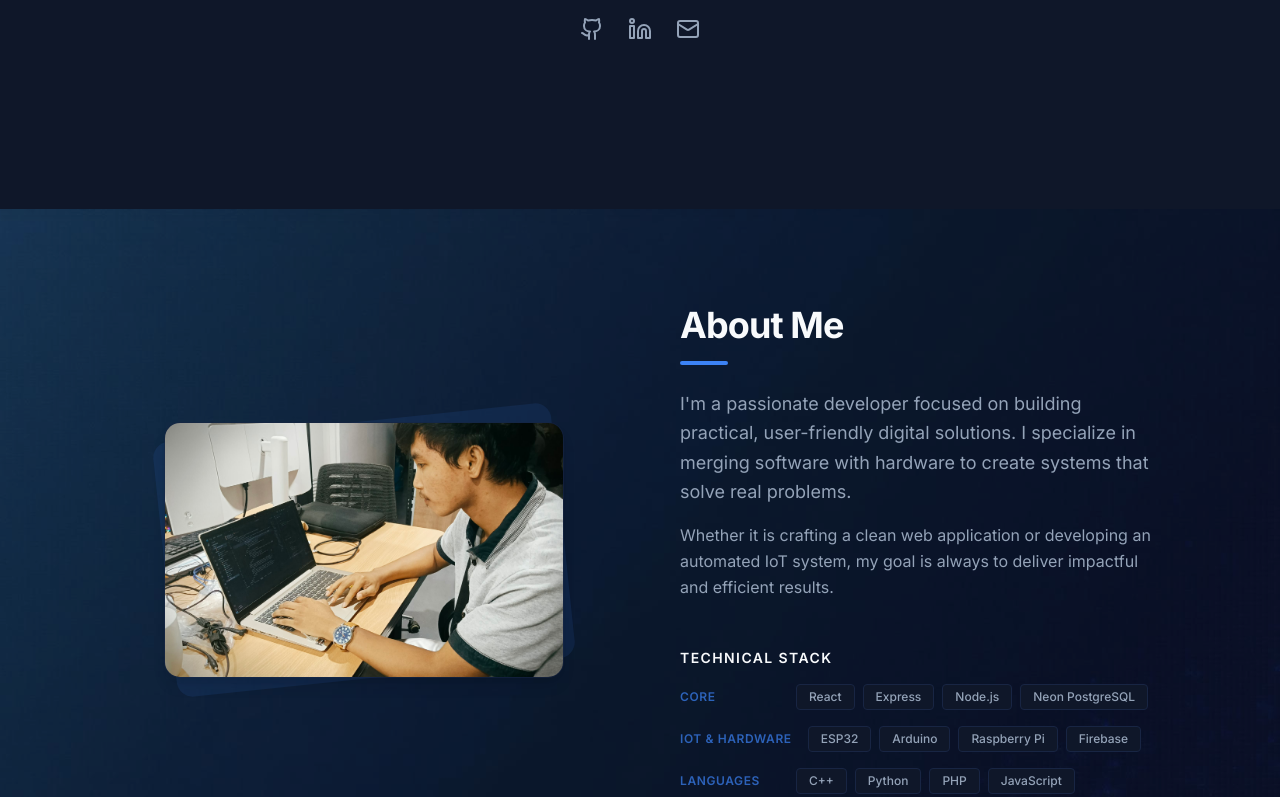
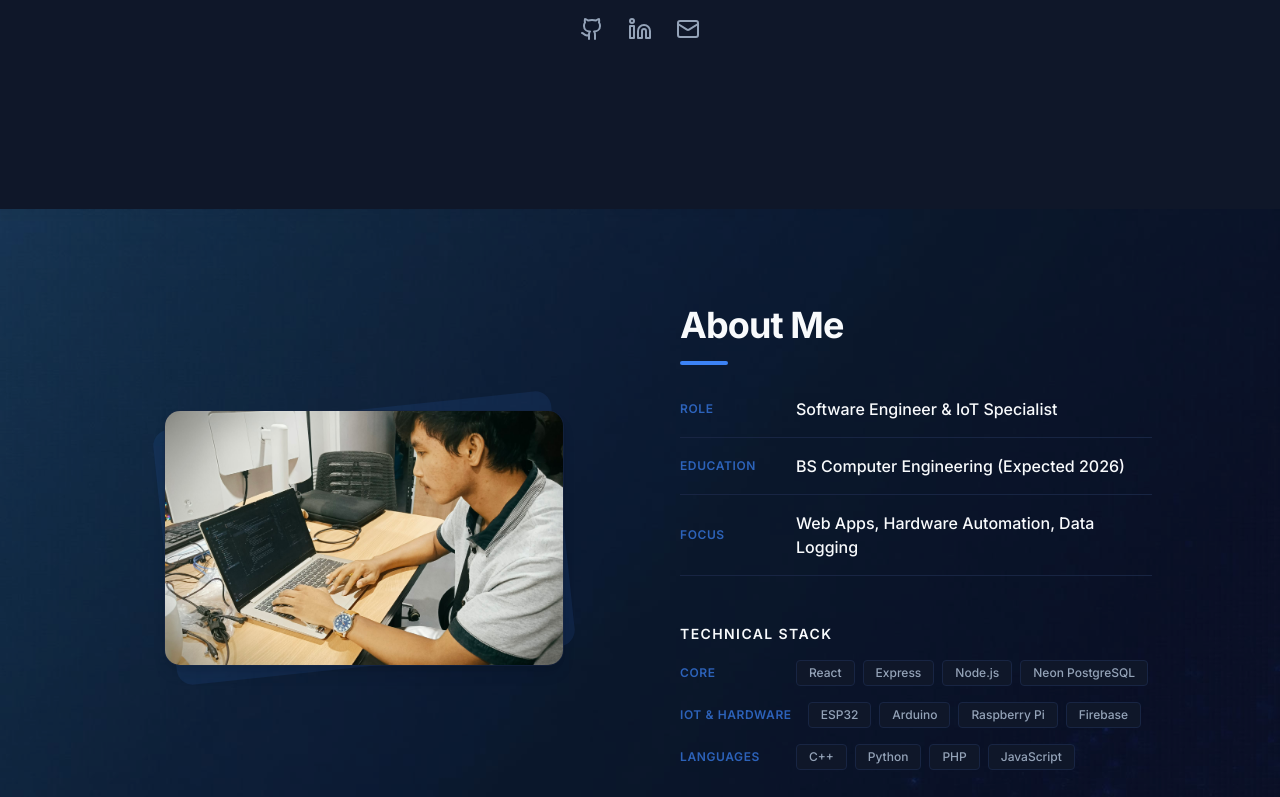
Before and after one commit to gmarxdev/gielo-bandoy-portfolio, a React (Vite) app: page / in a window 1280 px wide. Shown: the part 591-1388 px from the top of the page. Built offline with nearby package versions, Linux system fonts and the light colour scheme; no server answers; the database is empty; the HTML template or start-up script is replaced by a standard one.

Commit message:
update about section

```diff
--- a/src/components/AboutSection.tsx
+++ b/src/components/AboutSection.tsx
@@ -47,15 +47,39 @@ const AboutSection = () => {
 
             {/* ── Bio & Skills ── */}
             <div className="order-1 md:order-2 space-y-8">
-              <div className="space-y-4">
-                <h2 className="text-3xl md:text-4xl font-bold tracking-tight">About Me</h2>
-                <div className="w-12 h-1 bg-primary rounded-full" />
-                <p className="text-lg text-muted-foreground leading-relaxed pt-2">
-                  I'm a passionate developer focused on building practical, user-friendly digital solutions. I specialize in merging software with hardware to create systems that solve real problems.
-                </p>
-                <p className="text-muted-foreground leading-relaxed">
-                  Whether it is crafting a clean web application or developing an automated IoT system, my goal is always to deliver impactful and efficient results.
-                </p>
+              <div className="space-y-6">
+                <div>
+                  <h2 className="text-3xl md:text-4xl font-bold tracking-tight mb-4">About Me</h2>
+                  <div className="w-12 h-1 bg-primary rounded-full" />
+                </div>
+
+                {/* Stat Sheet Info */}
+                <div className="space-y-4 pt-2">
+                  <div className="flex flex-col sm:flex-row sm:items-center gap-2 sm:gap-4 border-b border-border pb-4">
+                    <span className="text-xs font-semibold text-primary/70 uppercase tracking-wider min-w-[100px]">
+                      Role
+                    </span>
+                    <span className="text-foreground font-medium">
+                      Software Engineer & IoT Specialist
+                    </span>
+                  </div>
+                  <div className="flex flex-col sm:flex-row sm:items-center gap-2 sm:gap-4 border-b border-border pb-4">
+                    <span className="text-xs font-semibold text-primary/70 uppercase tracking-wider min-w-[100px]">
+                      Education
+                    </span>
+                    <span className="text-foreground font-medium">
+                      BS Computer Engineering (Expected 2026)
+                    </span>
+                  </div>
+                  <div className="flex flex-col sm:flex-row sm:items-center gap-2 sm:gap-4 border-b border-border pb-4">
+                    <span className="text-xs font-semibold text-primary/70 uppercase tracking-wider min-w-[100px]">
+                      Focus
+                    </span>
+                    <span className="text-foreground font-medium">
+                      Web Apps, Hardware Automation, Data Logging
+                    </span>
+                  </div>
+                </div>
               </div>
 
               {/* Minimalist Skills List */}
```
